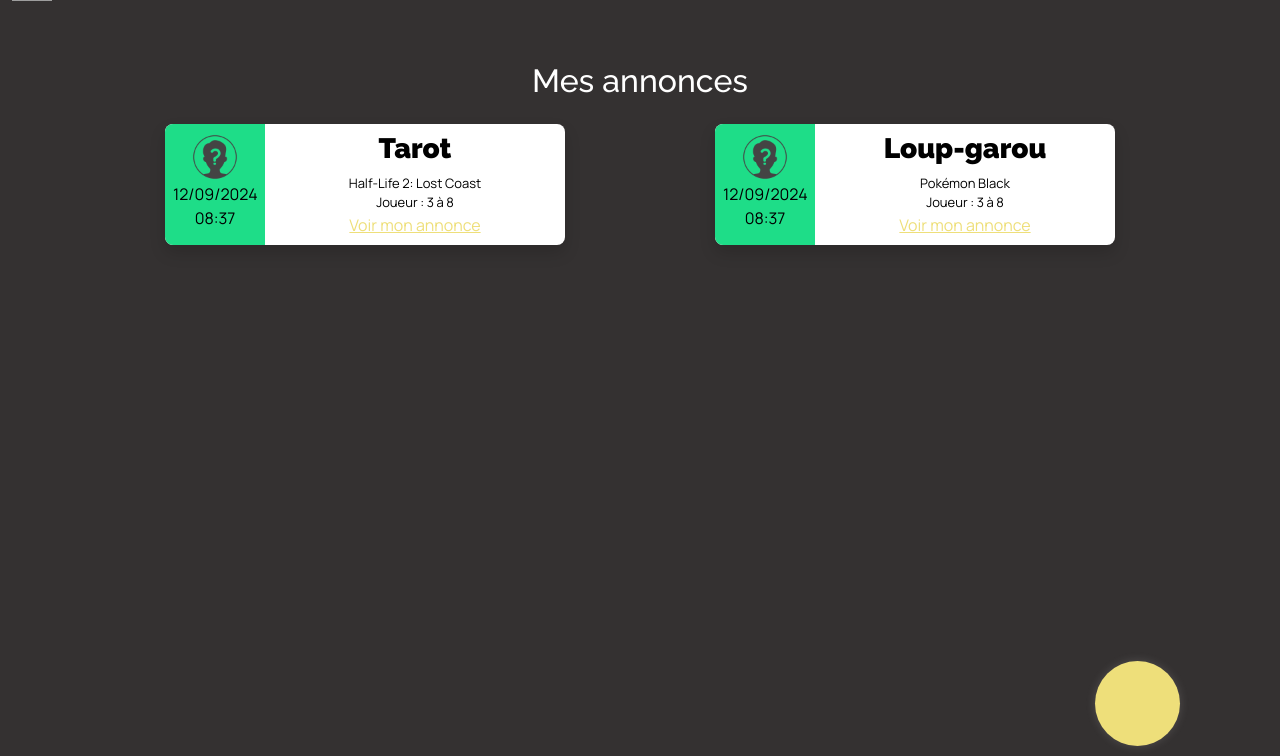
After one commit to sylvow/tres-joueurs, a Rails app: page /my-meetings in a window 1280 px wide. The commit adds this page. Shown: the part 44-800 px from the top of the page. Run offline with Rails 7, Linux system fonts and the light colour scheme; a user stored in the database is signed in; style sheets or scripts are compiled from the project's sources; some libraries are stand-ins or nearby versions; grey boxes are pictures that could not be loaded.

Commit message:
edit added

```diff
--- a/app/views/meetings/edit.html.erb
+++ b/app/views/meetings/edit.html.erb
@@ -0,0 +1 @@
+<%= render "shared/meeting_form", meeting: @meeting %>
--- /dev/null
+++ b/app/views/meetings/my_meetings.html.erb
@@ -0,0 +1,32 @@
+<div class="container">
+  <div class="row text-center p-2" data-controller="show-filters">
+
+    <h2 class="my-4">Mes annonces</h2>
+    <div class="meetings-container">
+      <% @my_meetings.each do |meeting| %>
+        <div class="meeting-card shadow rounded-4 row mb-3" style="overflow: hidden;">
+
+          <div class="col-3 p-2 <%= meeting_status_class(meeting.status) %>" style="height: 100%;">
+            <%= image_tag("profil.png", class: "img-fluid rounded-circle", style: 'height: 50px; width: 50px;') %>
+            <%= meeting.date.strftime("%d/%m/%Y") %>
+            <%= meeting.date.strftime("%H:%M") %>
+          </div>
+
+
+          <div class="col-9 p-2" style="height: 100%;">
+            <h3><strong><%= meeting.game.name %></strong></h3>
+            <p><%= meeting.title %></p>
+            <p>Joueur : <%= meeting.players_needed_min %> à <%= meeting.players_needed_max %></p>
+
+
+              <%= link_to "Voir mon annonce", meeting_path(meeting) %>
+
+          </div>
+        </div>
+      <% end %>
+    </div>
+  </div>
+  <%= link_to new_meeting_path, class: "fixed-button" do %>
+      <i class="fa-solid fa-plus create-icon"></i>
+      <% end %>
+</div>
--- a/app/views/meetings/show.html.erb
+++ b/app/views/meetings/show.html.erb
@@ -75,6 +75,9 @@
             </div>
           </div>
         </div>
+        <% elsif @meeting.user == current_user %>
+        <div class="row justify-content-center d-flex">
+          <%= link_to "Modifier mon annonce", edit_meeting_path(@meeting), class: "btn btn-primary mt-2 p-2 col-6 rounded-pill" %>
       <% end %>
     </div>
   </div>
--- a/app/views/shared/_navbar.html.erb
+++ b/app/views/shared/_navbar.html.erb
@@ -24,7 +24,7 @@
             <div class="dropdown-menu dropdown-menu-end" aria-labelledby="navbarDropdown">
               <%= link_to "Demandes en cours", requests_path, class: "dropdown-item" %>
               <%= link_to "Conversations", conversations_path, class: "dropdown-item" %>
-              <%= link_to "Mes annonces", "#", class: "dropdown-item" %>
+              <%= link_to "Mes annonces", my_meetings_path, class: "dropdown-item" %>
               <%= link_to "Déconnexion", destroy_user_session_path, data: {turbo_method: :delete}, class: "dropdown-item bg-danger" %>
             </div>
           </li>
--- a/config/routes.rb
+++ b/config/routes.rb
@@ -15,6 +15,7 @@ Rails.application.routes.draw do
   resources :requests
   resources :games, only: [:create]
   get 'conversations', to: 'meetings#conversations', as: "conversations"
+  get 'my-meetings', to: 'meetings#my_meetings', as: "my-meetings"
   # tbc mercredi / lecture
   # Defines the root path route ("/")
   # root "posts#index"
```
